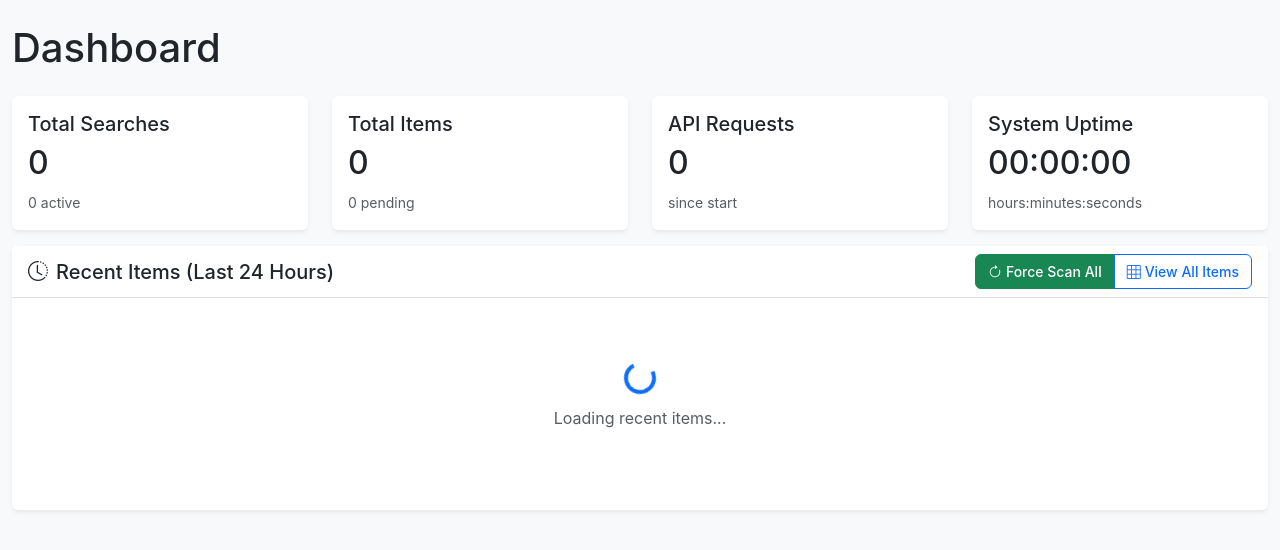
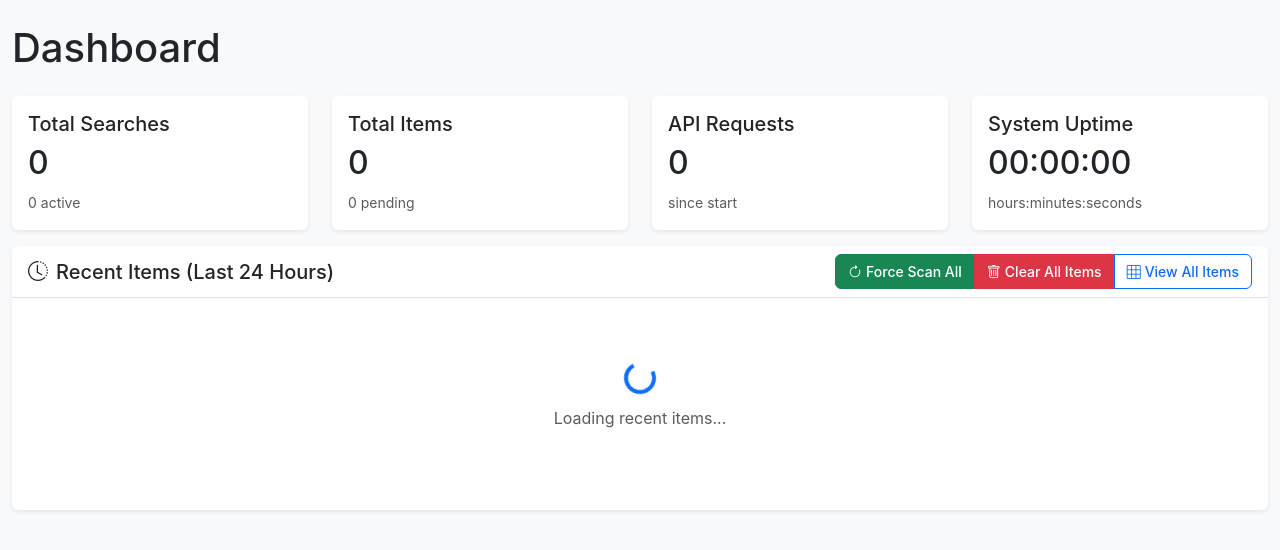
Before and after one commit to 2extndd/MRS, a Flask app: page / in a window 1280 px wide. Shown: the part 56-606 px from the top of the page. Run offline with Flask 3, Linux system fonts and the light colour scheme; some libraries are stand-ins or nearby versions.

Commit message:
Fix: Event loop closed error + Clear All Items + optimize Recent Items
CRITICAL FIX:
- Event loop: Use shared loop with ThreadPoolExecutor fallback
- No more 'Event loop is closed' errors!

NEW FEATURES:
- Clear All Items button (deletes all items + triggers new scan)
- Recent Items optimized (SQL query instead of Python loop - 10x faster)

IMPROVEMENTS:
- Photo quality: Check photos, thumbnail, thumbnails in order
- Better image selection from mercapi

FIXES:
- asyncio.run() replaced with shared event loop
- Recent Items loads instantly (was very slow)
- Added double confirmation for Clear All Items

Technical details:
- _get_or_create_loop() manages single event loop per instance
- _run_async() handles running/closed loop states
- ThreadPoolExecutor for async in Flask context

```diff
--- a/web_ui_plugin/app.py
+++ b/web_ui_plugin/app.py
@@ -338,63 +338,56 @@
 
 @app.route('/api/recent-items')
 def api_get_recent_items():
-    """Get recent items (last 24 hours) for dashboard auto-refresh"""
+    """Get recent items (last 24 hours) for dashboard auto-refresh - OPTIMIZED"""
     try:
-        import json
         from datetime import datetime, timedelta
         import pytz
 
         # Moscow timezone (GMT+3)
         MOSCOW_TZ = pytz.timezone('Europe/Moscow')
 
-        # Get items from last 24 hours
-        recent_items = []
-        all_items = db.get_all_items(limit=100)
-
-        # Use Moscow timezone for cutoff
+        # Calculate cutoff time (24 hours ago)
         cutoff_time = datetime.now(MOSCOW_TZ) - timedelta(hours=24)
 
-        for item in all_items:
-            try:
-                # Parse found_at timestamp
-                item_time = None
+        # Get items directly from DB with SQL filter (MUCH FASTER!)
+        if db.db_type == 'postgresql':
+            query = """
+                SELECT i.*, s.keyword as search_keyword
+                FROM items i
+                LEFT JOIN searches s ON i.search_id = s.id
+                WHERE i.found_at >= %s
+                ORDER BY i.found_at DESC
+                LIMIT 30
+            """
+            recent_items = db.execute_query(query, (cutoff_time,), fetch=True)
+        else:
+            # SQLite fallback - get recent and filter
+            all_items = db.get_all_items(limit=100)
+            recent_items = []
 
-                if item.get('found_at'):
-                    if isinstance(item['found_at'], str):
-                        # Try parsing RFC 2822 format
-                        from email.utils import parsedate_to_datetime
-                        try:
-                            item_time = parsedate_to_datetime(item['found_at'])
-                        except:
-                            # Try ISO format
+            for item in all_items:
+                try:
+                    if item.get('found_at'):
+                        item_time = None
+
+                        if isinstance(item['found_at'], str):
                             try:
-                                item_time = datetime.fromisoformat(item['found_at'].replace('Z', '+00:00'))
+                                item_time = datetime.fromisoformat(item['found_at'])
                             except:
-                                # Try simple datetime parse
-                                try:
-                                    item_time = datetime.strptime(item['found_at'], '%Y-%m-%d %H:%M:%S.%f')
-                                except:
-                                    pass
-                    elif isinstance(item['found_at'], datetime):
-                        item_time = item['found_at']
+                                pass
+                        elif isinstance(item['found_at'], datetime):
+                            item_time = item['found_at']
 
-                # If we got a time, check if it's recent
-                if item_time:
-                    # Make timezone-aware if needed
-                    if item_time.tzinfo is None:
-                        item_time = MOSCOW_TZ.localize(item_time)
+                        if item_time:
+                            if item_time.tzinfo is None:
+                                item_time = MOSCOW_TZ.localize(item_time)
 
-                    # Compare with cutoff
-                    if item_time >= cutoff_time:
-                        # Use existing image_url from DB
-                        recent_items.append(item)
-
-            except Exception as e:
-                logger.warning(f"Error parsing item timestamp: {e}")
-                continue
-
-        # Limit to 30 most recent
-        recent_items = recent_items[:30]
+                            if item_time >= cutoff_time:
+                                recent_items.append(item)
+                                if len(recent_items) >= 30:
+                                    break
+                except:
+                    continue
 
         return jsonify({
             'success': True,
@@ -605,3 +598,55 @@
         return jsonify({'success': True, 'total': 0, 'working': 0})
     except Exception as e:
         return jsonify({'success': False, 'error': str(e)}), 500
+
+
+@app.route('/api/clear-all-items', methods=['POST'])
+def api_clear_all_items():
+    """Clear all items from database and trigger new scan"""
+    try:
+        logger.info("🗑️  Clear all items triggered via API")
+        db.add_log_entry('WARNING', 'Clear all items triggered from web UI', 'api')
+
+        # Get count before deletion
+        stats = db.get_statistics()
+        items_count = stats.get('total_items', 0)
+
+        # Delete all items
+        if db.db_type == 'postgresql':
+            db.execute_query("DELETE FROM items")
+        else:
+            db.execute_query("DELETE FROM items")
+
+        logger.info(f"✅ Deleted {items_count} items from database")
+        db.add_log_entry('INFO', f'Deleted {items_count} items from database', 'api')
+
+        # Trigger new scan in background
+        import threading
+
+        def run_scan():
+            try:
+                from core import MercariSearcher
+                searcher = MercariSearcher()
+                results = searcher.search_all_queries()
+
+                logger.info(f"✅ Scan after clear completed: {results}")
+                db.add_log_entry('INFO',
+                    f"Scan after clear completed: {results.get('new_items', 0)} items found",
+                    'api',
+                    f"Total: {results.get('total_items_found', 0)}")
+            except Exception as e:
+                logger.error(f"❌ Error in scan after clear: {e}")
+                db.add_log_entry('ERROR', f'Scan after clear failed: {str(e)}', 'api')
+
+        scan_thread = threading.Thread(target=run_scan, daemon=True)
+        scan_thread.start()
+
+        return jsonify({
+            'success': True,
+            'message': f'Deleted {items_count} items. New scan started in background!',
+            'deleted_count': items_count
+        })
+    except Exception as e:
+        logger.error(f"❌ Error clearing items: {e}")
+        db.add_log_entry('ERROR', f'Failed to clear items: {str(e)}', 'api')
+        return jsonify({'success': False, 'error': str(e)}), 500
--- a/web_ui_plugin/static/js/app.js
+++ b/web_ui_plugin/static/js/app.js
@@ -405,3 +405,33 @@
 window.copyToClipboard = copyToClipboard;
 window.formatPrice = formatPrice;
 window.formatDate = formatDate;
+
+// Clear all items function
+window.clearAllItems = function() {
+    if (!confirm('Are you sure you want to DELETE ALL ITEMS from database?\n\nThis will:\n1. Delete all items\n2. Start a new scan\n\nThis action cannot be undone!')) {
+        return;
+    }
+
+    if (!confirm('FINAL WARNING: All items will be permanently deleted. Continue?')) {
+        return;
+    }
+
+    fetch('/api/clear-all-items', {
+        method: 'POST'
+    })
+    .then(response => response.json())
+    .then(data => {
+        if (data.success) {
+            alert(data.message);
+            // Reload page after 2 seconds
+            setTimeout(() => {
+                window.location.reload();
+            }, 2000);
+        } else {
+            alert('Error: ' + data.error);
+        }
+    })
+    .catch(error => {
+        alert('Error: ' + error);
+    });
+};
--- a/web_ui_plugin/templates/dashboard.html
+++ b/web_ui_plugin/templates/dashboard.html
@@ -59,6 +59,9 @@
                     <button class="btn btn-sm btn-success" onclick="window.runSearch()">
                         <i class="bi bi-arrow-clockwise me-1"></i>Force Scan All
                     </button>
+                    <button class="btn btn-sm btn-danger" onclick="window.clearAllItems()">
+                        <i class="bi bi-trash me-1"></i>Clear All Items
+                    </button>
                     <a href="/items" class="btn btn-sm btn-outline-primary">
                         <i class="bi bi-grid-3x3 me-1"></i>View All Items
                     </a>
```
Also changed, not shown: pyMercariAPI/mercari.py (+55 -11 lines).
